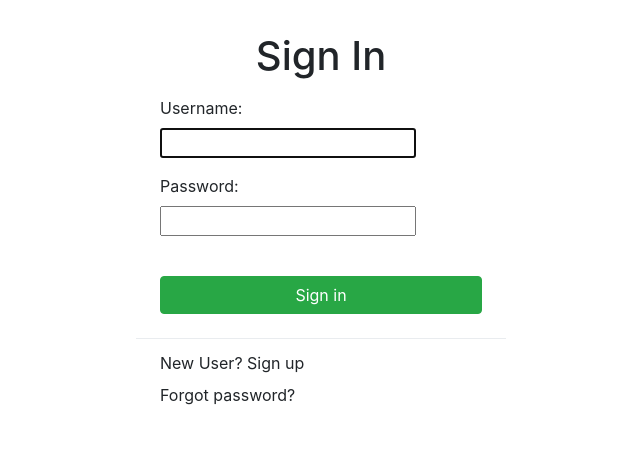
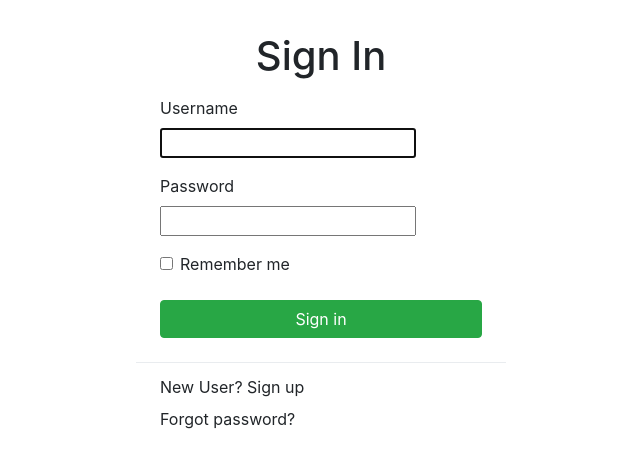
Before and after one commit to bishalrijal/CodeSarathi, a Django app: page /account/login in a window 1280 px wide. Shown: the top 468 px of the page, without its empty margins (319-959 px from the left). Run offline with Django 3.2, Linux system fonts and the light colour scheme; parts of the project's set-up code (start-up, migrations or seed data) failed here and were passed over; some libraries are stand-ins or nearby versions.

Commit message:
change in log in page

```diff
--- a/account/templates/registration/login.html
+++ b/account/templates/registration/login.html
@@ -12,11 +12,23 @@
 <body>
   <!-- <div class="card" style="width: 28rem;"> -->
     <div class="container">
-  <form class="px-4 py-3" action ="{% url 'login' %}" method="post">
-      <p><h1 class="text-center">Sign In</h1></p>
-        {{ form.as_p }}
-        {% csrf_token %}
-   <br>
+  <form class="px-4 py-3" action ="{% url 'account:login' %}" method="post">
+      {% csrf_token %}
+    <div class="form-group">
+    <p><h1 class="text-center">Sign In</h1></p>
+      <label for="usernamme">Username</label>
+      <br>{{form.username}}
+    </div>
+    <div class="form-group">
+      <label for="password">Password</label>
+      <br>{{form.password}}
+    </div>
+    <div class="form-check">
+      <input type="checkbox" class="form-check-input" id="dropdownCheck">
+      <label class="form-check-label" for="dropdownCheck">
+        Remember me
+      </label>
+    </div><br>
     <button type="submit" class="btn btn-success btn-block">Sign in</button>
   </form>
   <div class="dropdown-divider"></div>
```
